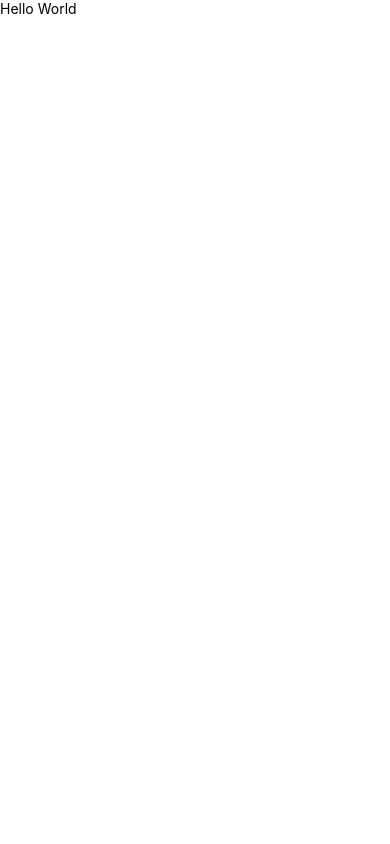
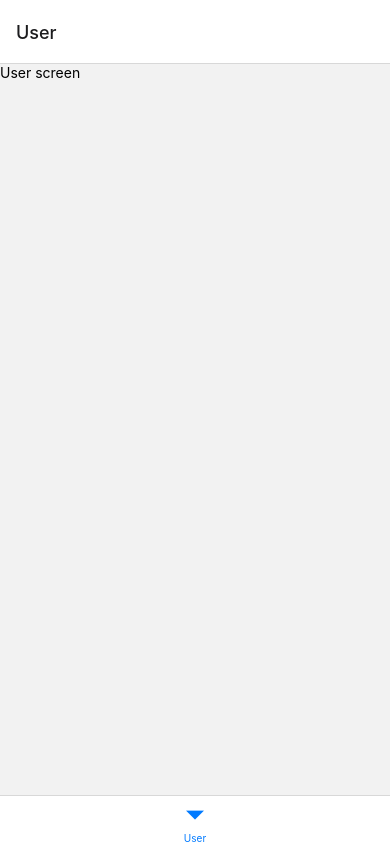
Before and after one commit to pmq24/wallock-native, a React Native app: screen /User in a window 390 px wide. Built offline with nearby package versions, Linux system fonts and the light colour scheme.

Commit message:
Add User tab

```diff
--- a/App.tsx
+++ b/App.tsx
@@ -1,10 +1,17 @@
 import React from "react";
-import { SafeAreaView, Text } from "react-native";
+import { NavigationContainer } from "@react-navigation/native";
+import { createBottomTabNavigator } from "@react-navigation/bottom-tabs";
+
+import { UserScreen } from "./views/screens";
+
+const Tab = createBottomTabNavigator();
 
 export default function App() {
   return (
-    <SafeAreaView>
-      <Text>Hello World</Text>
-    </SafeAreaView>
+    <NavigationContainer>
+      <Tab.Navigator>
+        <Tab.Screen name="User" component={UserScreen} />
+      </Tab.Navigator>
+    </NavigationContainer>
   );
 }
--- /dev/null
+++ b/views/screens/UserScreen.tsx
@@ -0,0 +1,10 @@
+import React from "react";
+import { SafeAreaView, Text } from "react-native";
+
+export default function User() {
+  return (
+    <SafeAreaView>
+      <Text>User screen</Text>
+    </SafeAreaView>
+  );
+}
--- /dev/null
+++ b/views/screens/index.ts
@@ -0,0 +1 @@
+export { default as UserScreen } from "./UserScreen";
```
